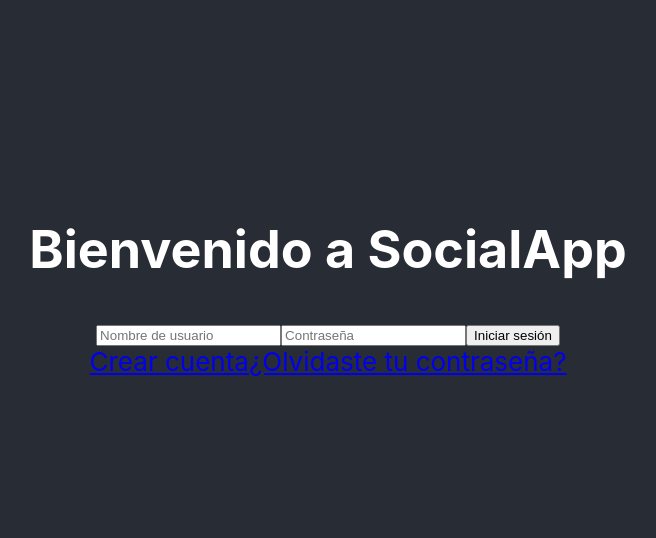
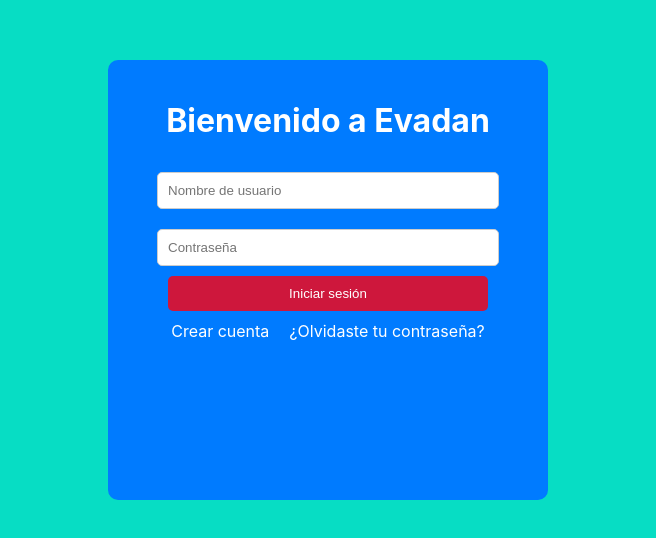
Before and after one commit to MrRiver94/Webevadan, a React (Create React App) app: page / in a window 1280 px wide. Shown: the part 120-658 px from the top of the page, without its empty margins (312-968 px from the left). Built offline with nearby package versions, Linux system fonts and the light colour scheme.

Commit message:
Entrada nueva

```diff
--- a/src/App.css
+++ b/src/App.css
@@ -1,38 +1,69 @@
-.App {
-  text-align: center;
+/* Establecemos el fondo gris para toda la página */
+body {
+  margin: 0;
+  height: 100vh;
+  background-color: #07ddc4;
+  display: flex;
+  justify-content: center;
+  align-items: center;
 }
 
-.App-logo {
-  height: 40vmin;
-  pointer-events: none;
+/* Estilo para el contenedor principal (cuadrado azul) */
+.App {
+  background-color: #007bff; /* Azul */
+  padding: 20px;
+  border-radius: 10px;
+  width: 400px;
+  height: 400px;
+  display: flex;
+  flex-direction: column;
+  justify-content: space-between;
+  align-items: center;
 }
 
-@media (prefers-reduced-motion: no-preference) {
-  .App-logo {
-    animation: App-logo-spin infinite 20s linear;
-  }
+/* Estilo para el header */
+.App-header {
+  text-align: center;
+  color: white;
+  width: 100%;
 }
 
-.App-header {
-  background-color: #282c34;
-  min-height: 100vh;
-  display: flex;
-  flex-direction: column;
-  align-items: center;
-  justify-content: center;
-  font-size: calc(10px + 2vmin);
-  color: white;
+/* Estilo para los inputs */
+.login-input {
+  width: 80%;
+  padding: 10px;
+  margin: 10px 0;
+  border-radius: 5px;
+  border: 1px solid #ccc;
 }
 
-.App-link {
-  color: #61dafb;
+/* Estilo para el botón de iniciar sesión */
+.login-button {
+  width: 80%;
+  padding: 10px;
+  background-color: #ce173c;
+  color: white;
+  border: none;
+  border-radius: 5px;
+  cursor: pointer;
 }
 
-@keyframes App-logo-spin {
-  from {
-    transform: rotate(0deg);
-  }
-  to {
-    transform: rotate(360deg);
-  }
+/* Cambiar color del botón cuando se pasa el ratón */
+.login-button:hover {
+  background-color: #003f7f;
 }
+
+/* Estilo para los enlaces de login */
+.login-links {
+  margin-top: 10px;
+}
+
+.login-links a {
+  color: white;
+  text-decoration: none;
+  margin: 0 10px;
+}
+
+.login-links a:hover {
+  text-decoration: underline;
+}
--- a/src/App.js
+++ b/src/App.js
@@ -6,7 +6,7 @@
   return (
     <div className="App">
       <header className="App-header">
-        <h1>Bienvenido a SocialApp</h1>
+        <h1>Bienvenido a Evadan</h1>
         <div className="login-container">
           <input type="text" placeholder="Nombre de usuario" className="login-input" />
           <input type="password" placeholder="Contraseña" className="login-input" />
```
